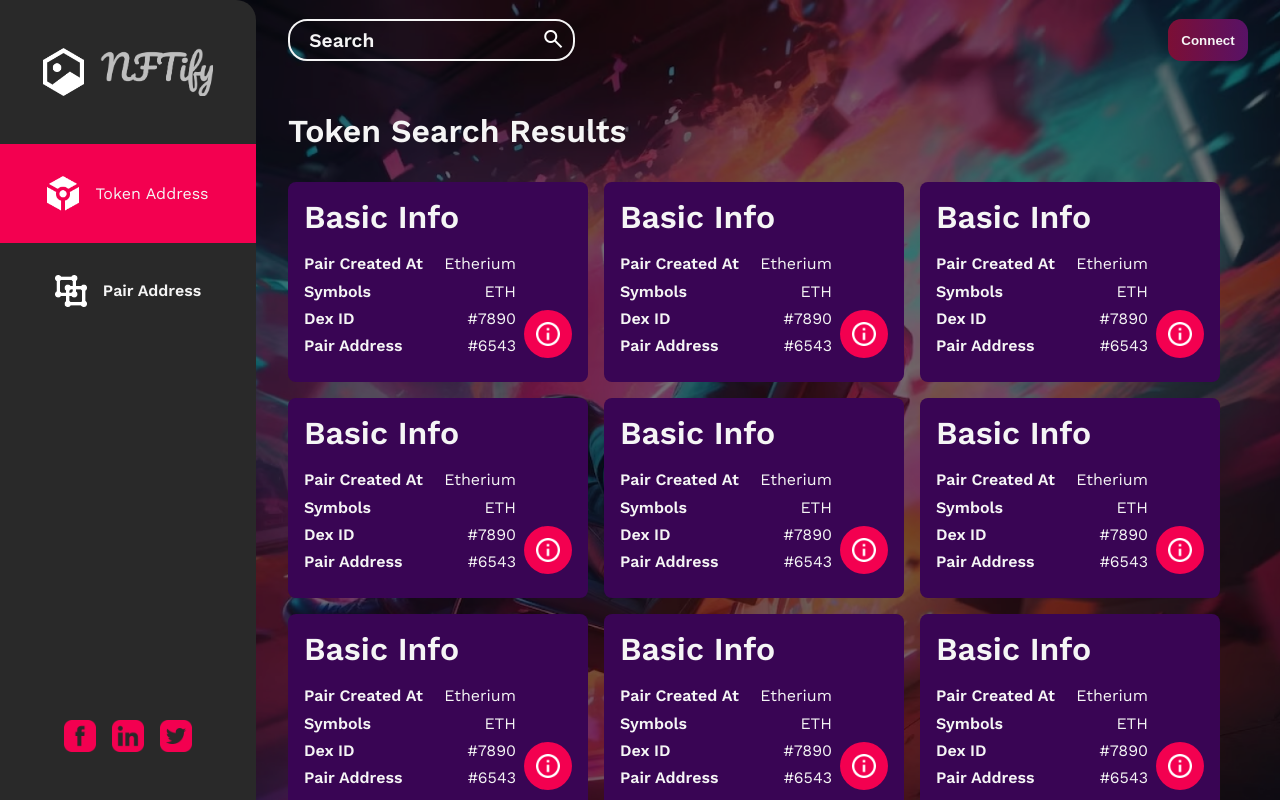
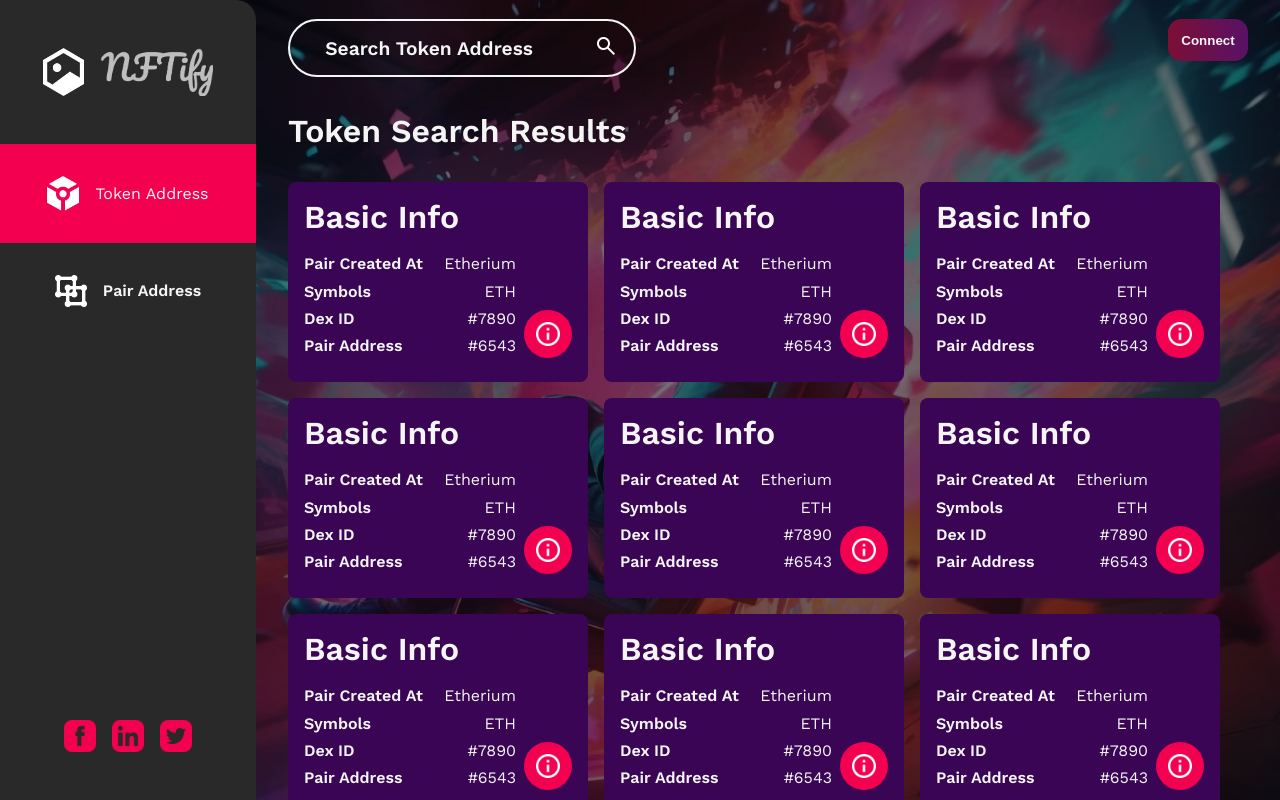
Before and after one commit to aswnss-m/matrix-lab-assignment, a React (Create React App) app: page / in a window 1280 px wide. Built offline with nearby package versions, Linux system fonts and the light colour scheme.

Commit message:
api call integration and css fix

```diff
--- a/src/Components/SearchBar.css
+++ b/src/Components/SearchBar.css
@@ -8,27 +8,34 @@
 }
 .searchInput{
     display: flex;
-    position: relative;
+    border-radius: 2em;
+    border: 2px solid var(--off-white);
+    padding: 0 1em;
+    margin-top: 1em;
+    /* position: relative; */
 }
 .searchInput input{
     height: 2em;
-    border-radius: 1em;
-    border: 2px solid var(--off-white);
     padding: 1em;
     font-size: 1.2rem;
     background: transparent;
     font-weight: bold;
+    width: 15em;
     color: var(--off-white);
+    border: none;
+}
+.searchInput input:focus{
+    outline: none;
 }
 .searchInput button{
     background: none;
     cursor: pointer;
     border: none;
     color: white;
-    position: absolute;
+    /* position: absolute; */
     right: 10px;
-    top:50%;
-    transform: translateY(-50%);
+    /* top:50%;
+    transform: translateY(-50%); */
 }
 .walletButton{
     padding: 1em;
--- a/src/Components/SearchBar.jsx
+++ b/src/Components/SearchBar.jsx
@@ -1,17 +1,46 @@
-import React,{ useState, useEffect } from 'react';
+import React,{ useState } from 'react';
 import "./SearchBar.css";
+import axios from 'axios';
 
-function SearchBar() {
+function SearchBar({props}) {
     // set the default value of the input
-    const [input, setInput] = useState('Search');
+    const [input, setInput] = useState(props.placeholder);
+    const handleSearch = (e) => {
+        e.preventDefault();
+        console.log(input);
+        if(props.type === 'token'){
+            axios.get(` https://api.dexscreener.com/latest/dex/tokens/${input}`)
+            .then((response) => {
+                console.log(response.data.pairs);
+            })
+            .catch((error) => {
+                console.log(error);
+            })
+        }
+        else if(props.type === 'pair'){
+            axios.get(`https://api.dexscreener.com/latest/dex/search/?q=${input}`)
+            .then((response) => {
+                console.log(response.data);
+            })
+            .catch((error) => {
+                console.log(error);
+            })
+        }
+        else if(input=== props.placeholder){
+            alert("Please enter a valid address");
+        }
+        else{
+            alert("Please select a valid option");
+        }
+    }
 
   return (
     <div className='searchBar'>
-            <div className="searchInput">
-                <input type="text" placeholder="Search" onChange={(e)=>{
+            <div className="searchInput" >
+                <input type="text" placeholder="Search" id="searchInput" onChange={(e)=>{
                     setInput(e.target.value);
                 }} value={input}/>
-                <button type='submit'>
+                <button type='submit' onClick={handleSearch}>
                     <span className='material-symbols-outlined'>search</span>
                 </button>
             </div>
--- a/src/Pages/Landing.jsx
+++ b/src/Pages/Landing.jsx
@@ -10,7 +10,6 @@ function Landing() {
   return (
     <div className='landingPage'>
         <Sidebar/>
-        <SearchBar/>
         <Routes>
             <Route path={'/'} element={<TokenSearch />}/>
             <Route path={'/token'} element={<TokenSearch />}/>
--- a/src/Pages/PairAddress.jsx
+++ b/src/Pages/PairAddress.jsx
@@ -1,9 +1,14 @@
 import React from 'react'
 import Card from '../Components/Card'
 import "./Results.css";
-
+import SearchBar from '../Components/SearchBar';
 function PairAddress() {
   return (
+    <>
+    <SearchBar props = {{
+      type : 'token',
+      placeholder : 'Search Pair Address'
+    }}/>
     <div className='results'>
         <h1 className='resultsTitle'>Pair Search Results</h1>
         <div className='resultsCards'>
@@ -16,6 +21,7 @@ function PairAddress() {
 
         </div>
     </div>
+</>
   )
 }
 
--- a/src/Pages/TokenSearch.jsx
+++ b/src/Pages/TokenSearch.jsx
@@ -1,9 +1,15 @@
 import React from 'react'
 import Card from '../Components/Card'
 import "./Results.css";
+import SearchBar from '../Components/SearchBar';
 
 function TokenSearch() {
   return (
+   <>
+    <SearchBar props = {{
+      type : 'token',
+      placeholder : 'Search Token Address'
+    }}/>
     <div className='results'>
         <h1 className='resultsTitle'>Token Search Results</h1>
         <div className='resultsCards'>
@@ -21,6 +27,7 @@ function TokenSearch() {
 
         </div>
     </div>
+    </>
   )
 }
 
```
